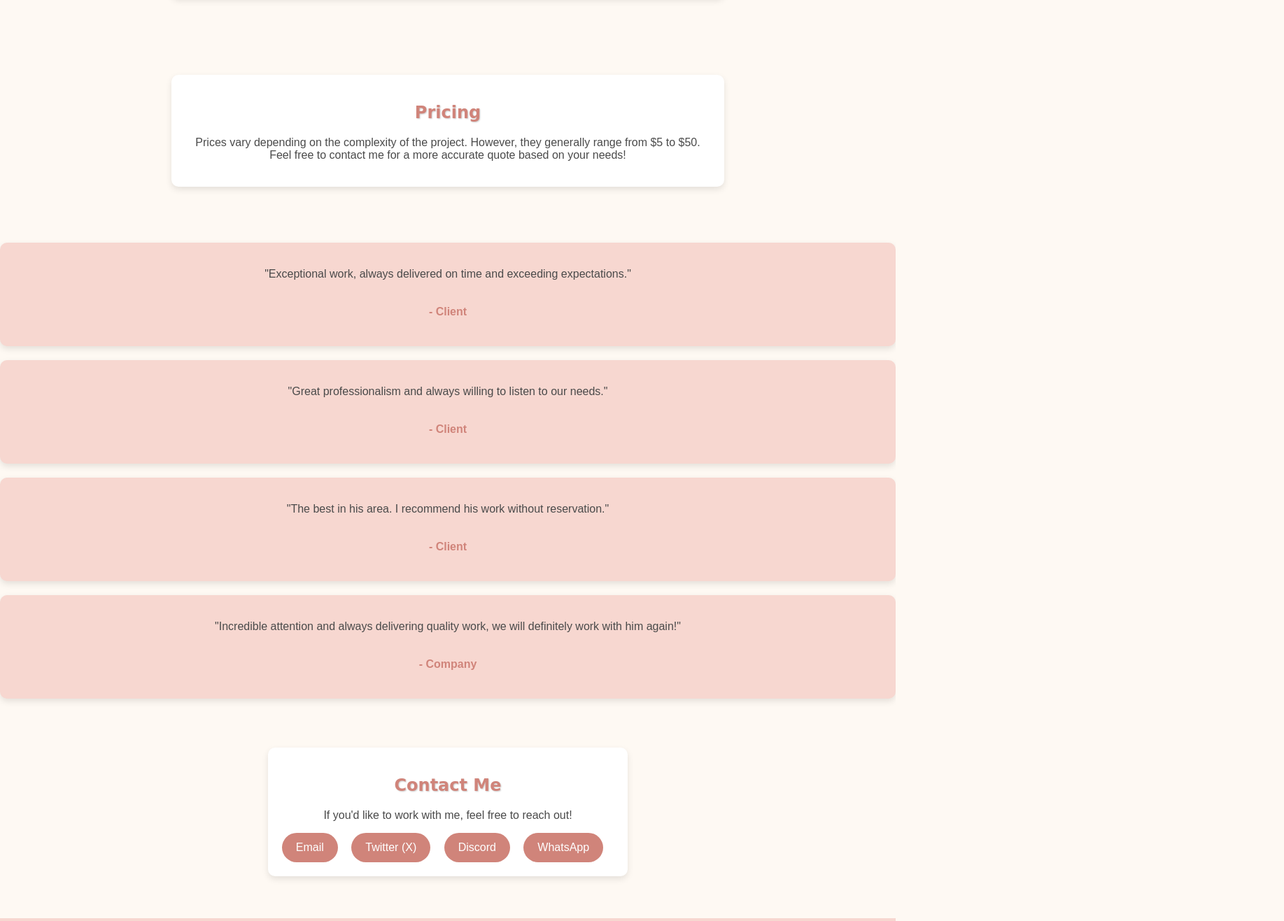
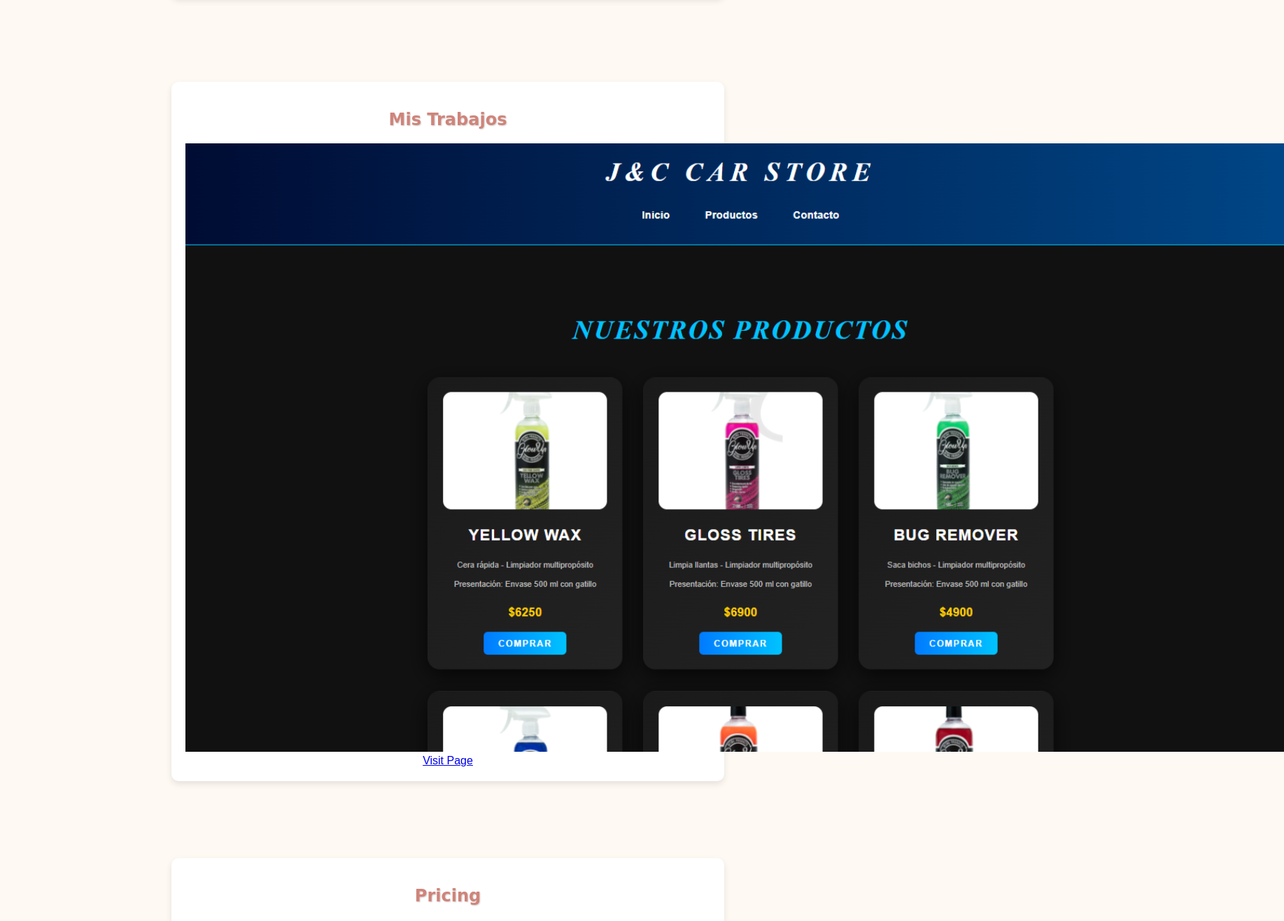
Before and after one commit to JulianGauna/juliangauna, a plain HTML site: page index.html in a window 1280 px wide. Shown: the part 1994-3311 px from the top of the page at 70% size, 1835 px wide, since content can reach past the window. Drawn offline with Linux system fonts and the light colour scheme.

Commit message:
Update index.html

```diff
--- a/index.html
+++ b/index.html
@@ -108,6 +108,15 @@
         </div>
     </section>
 
+    <!-- Sección de Mis Trabajos -->
+    <section id="my-works">
+        <h2 data-translate="my-works-title">Mis Trabajos</h2>
+        <div class="work-container">
+            <img src="screenshot.png" alt="My work" class="work-image">
+            <a href="https://jyccarstore.netlify.app/" target="_blank" class="work-link">Visit Page</a>
+        </div>
+    </section>
+
     <!-- Sección de Precios -->
     <section id="pricing">
         <h2 data-translate="pricing">Pricing</h2>
```
